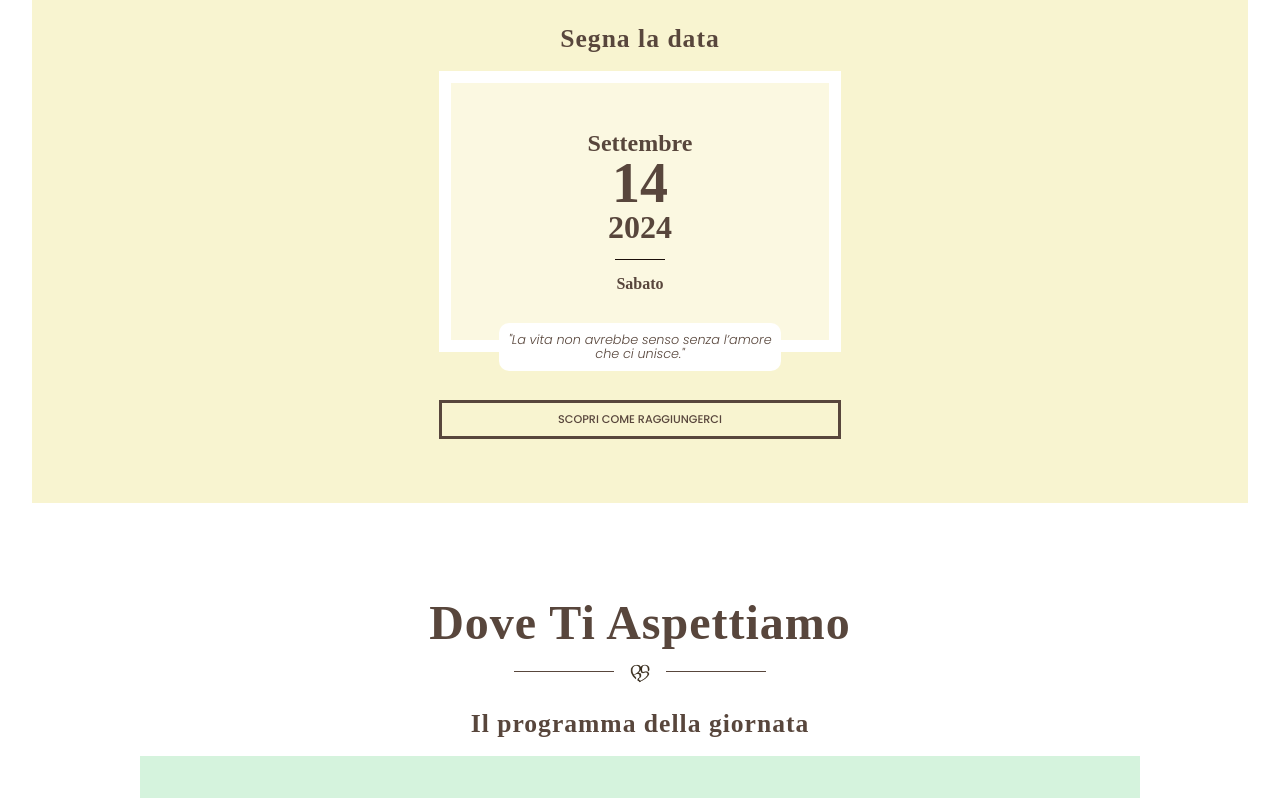
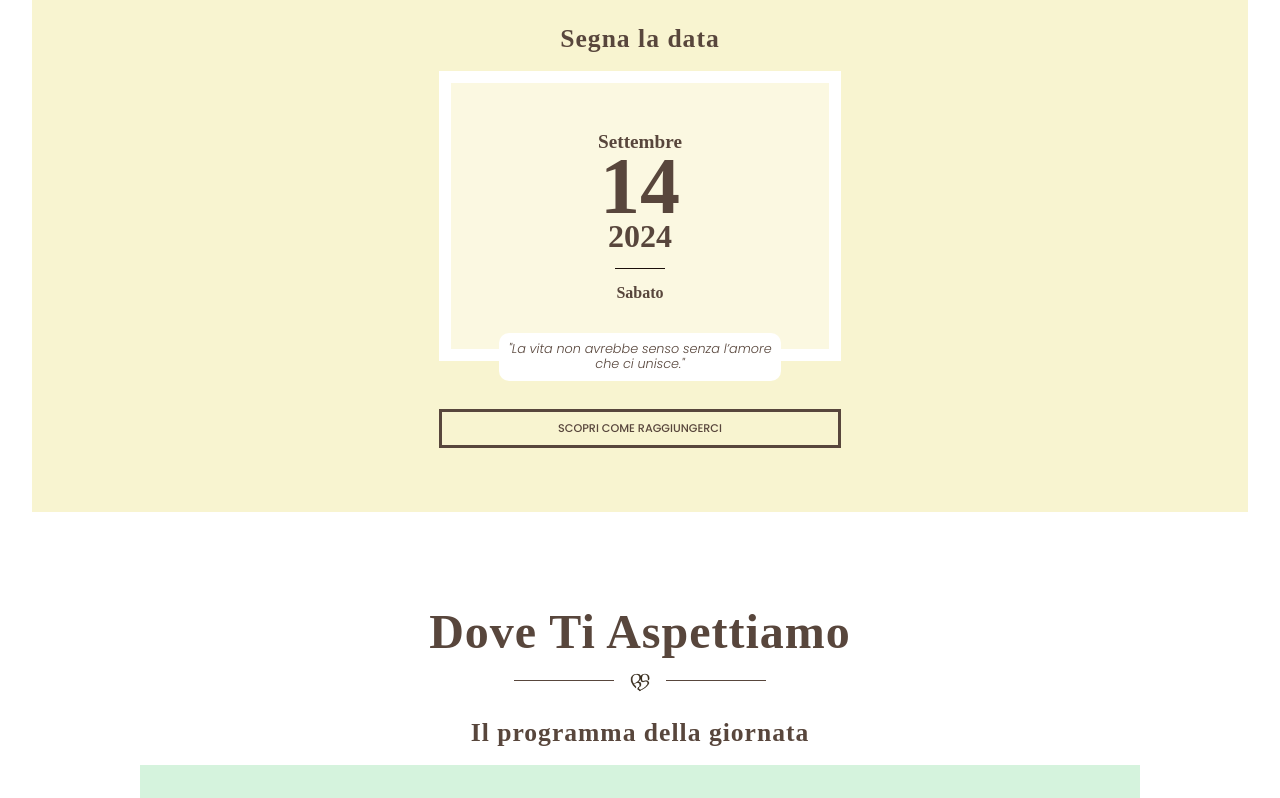
Before and after one commit to thelore85/project-marriage-ste, a Next.js app: page / in a window 1280 px wide. Shown: the part 982-1780 px from the top of the page. Built offline with nearby package versions, Linux system fonts and the light colour scheme; no server answers; a web font is replaced by a local one.

Commit message:
date update

```diff
--- a/src/Components/Date/Date.module.css
+++ b/src/Components/Date/Date.module.css
@@ -32,12 +32,12 @@ WHEN SECTION
 }
 
 .date .month{
-  font-size: 1.5rem;
-  line-height: 1.5rem;
+  font-size: 1.2rem;
+  line-height: 1.4rem;
 }
 .date .day{
-  font-size: 3.5rem;
-  line-height: 3.5rem;
+  font-size: 5rem;
+  line-height: 4.2rem;
 }
 .date .year{
   font-size: 2rem;
--- a/src/Components/Gift/Gift.js
+++ b/src/Components/Gift/Gift.js
@@ -18,7 +18,7 @@ const Gift = () => {
           <div className={styles.imageMobile}></div>
 
           <div className={styles.ibanContainer}>
-            <p>Puoi mandarci il tuo contributo ai seguenti recapiti bancari:</p>
+            <p>Puoi mandarci il tuo contributo le seguente recapito bancario:</p>
             <div className={styles.iban}>
               <p><b>IBAN</b> <span>IT30I0100501620000000005724</span></p>
               <img className={styles.copyIcon} src="img/copy-icon.png" height='25px'/>
```
